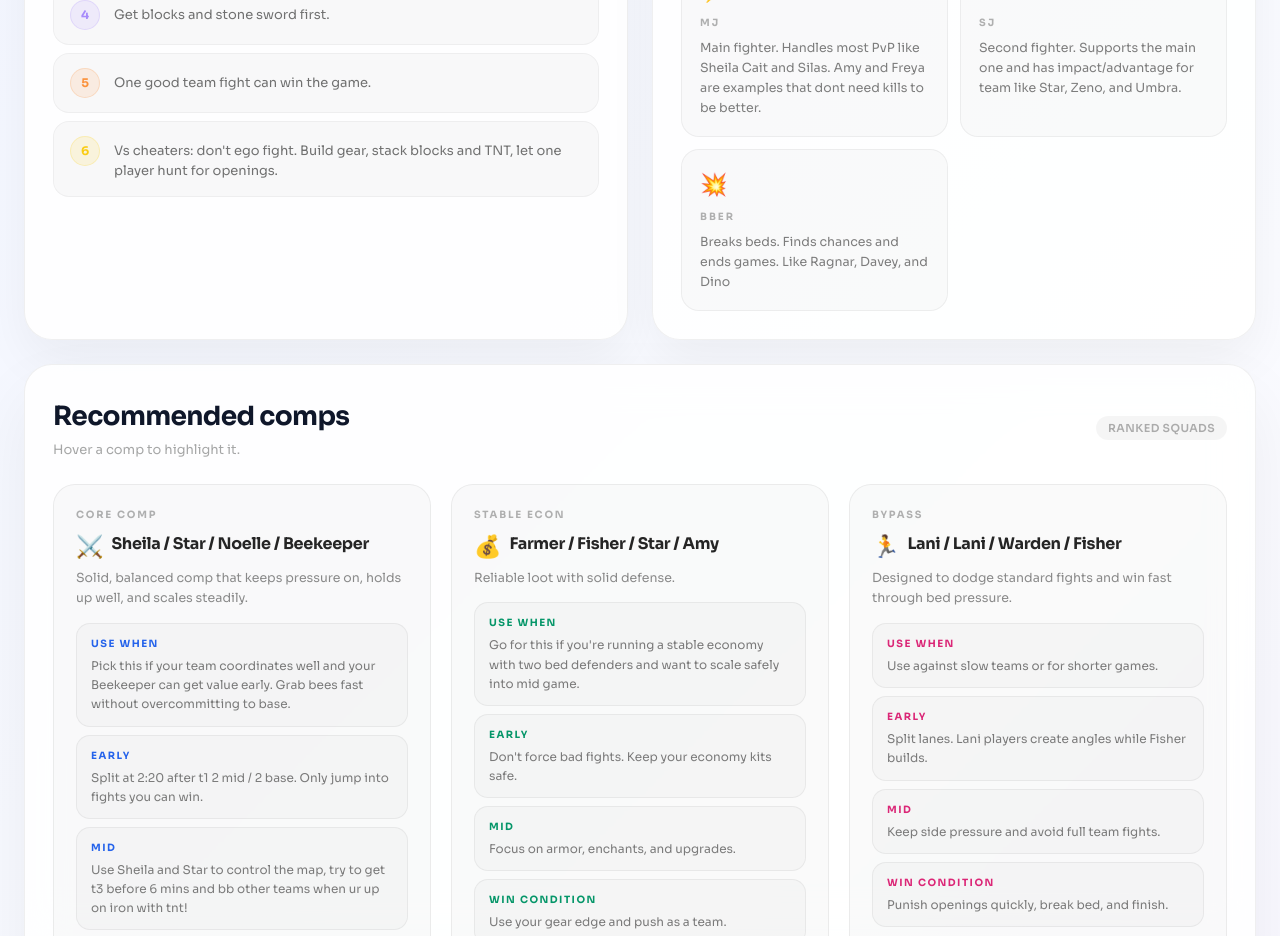
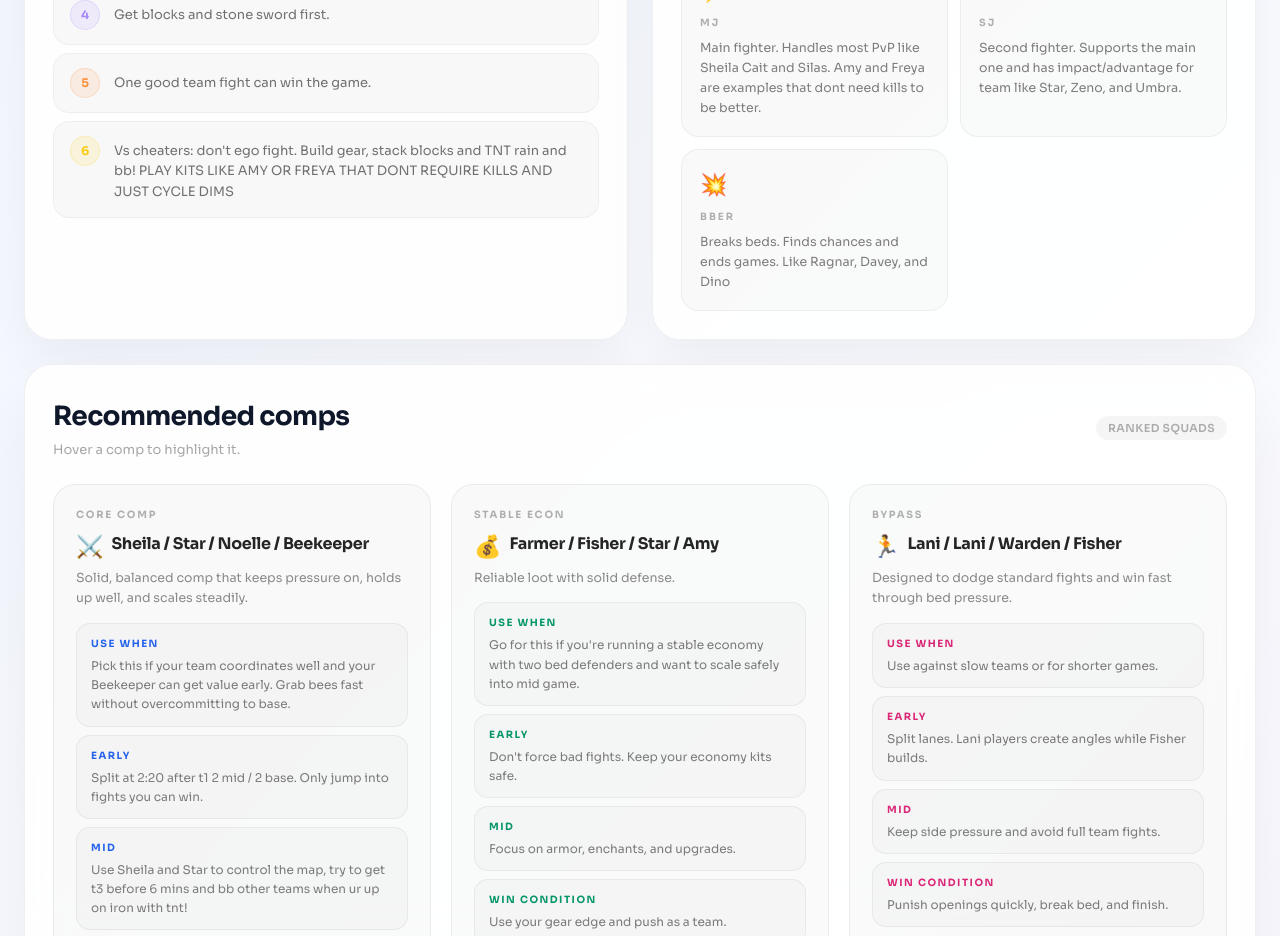
Before and after one commit to yayuvinagrawal-cloud/react-1pmjnucm, a React (Create React App) app: page / in a window 1280 px wide. Shown: the part 820-1756 px from the top of the page. Built offline with nearby package versions, Linux system fonts and the light colour scheme.

Commit message:
Update strategy advice against cheaters

```diff
--- a/src/App.js
+++ b/src/App.js
@@ -182,7 +182,7 @@ export default function App() {
     "Protect scaling kits early.",
     "Get blocks and stone sword first.",
     "One good team fight can win the game.",
-    "Vs cheaters: don't ego fight. Build gear, stack blocks and TNT, let one player hunt for openings.",
+    "Vs cheaters: don't ego fight. Build gear, stack blocks and TNT rain and bb! PLAY KITS LIKE AMY OR FREYA THAT DONT REQUIRE KILLS AND JUST CYCLE DIMS",
   ];
 
   const fisherFisherStrats = [
```
